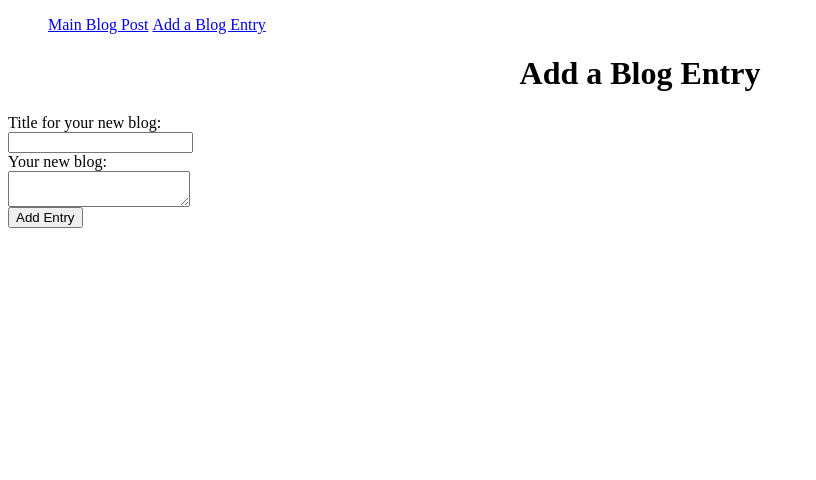
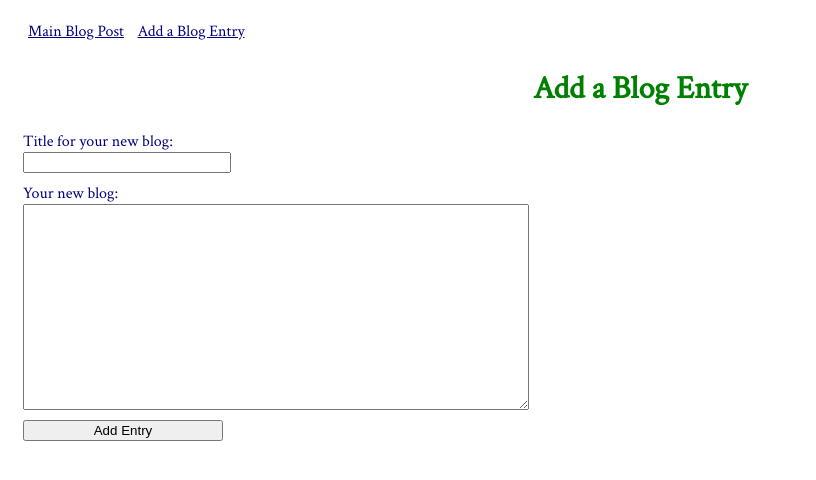
Before and after one commit to zholder/blogz, a Flask app: page /newpost in a window 1280 px wide. Shown: the top 480 px of the page, without its empty margins (0-816 px from the left). Run offline with Flask 2, Linux system fonts and the light colour scheme.

Commit message:
added basic css styling

```diff
--- a/static/css/styles.css
+++ b/static/css/styles.css
@@ -1,15 +1,47 @@
+body {
+    font-family: 'Crimson Text', serif;
+    padding: 0 15px;
+    color: navy;
+}
+
+ul {
+    padding: 0;
+}
 li {
     display: inline-block;
+    padding: 5px;
 }
 
 h1 {
     text-align: center;
+    color: green;
 }
 
 article {
-    border-bottom: 1px solid black;
+    border-bottom: 1px solid navy;
+}
+
+textarea {
+    width: 500px;
+    height: 200px;
+}
+
+label {
+    margin-bottom: 10px;
+}
+
+input {
+    width: 200px;
 }
 
 label, input, textarea{
     display: block;
 }
+
+.error {
+    color: red;
+}
+
+a, a:visited {
+    color: navy;
+}
--- a/templates/base.html
+++ b/templates/base.html
@@ -3,6 +3,7 @@
 <head>
     <title>{{title}}</title>
     <link rel="stylesheet" href="{{ url_for('static', filename='css/styles.css') }}">
+    <link href="https://fonts.googleapis.com/css?family=Crimson+Text" rel="stylesheet">
 </head>
 <body>
     <nav>
--- a/templates/blog.html
+++ b/templates/blog.html
@@ -1,8 +1,8 @@
 {% extends "base.html" %}
 
 {% block content %}
-    <h1>{{title}}</h1>
-        <article>
+    <article>
+        <h1>{{title}}</h1>
         <p>{{body}}</p>
-        </article>
+    </article>
 {% endblock %}
--- a/templates/index.html
+++ b/templates/index.html
@@ -2,13 +2,11 @@
 
 {% block content %}
 
-
     <h1>Build a Blog</h1>
-    <article>
         {% for blog in blogs: %}
+        <article>
             <h2><a href="./blog?id={{blog.id}}">{{blog.title}}</a></h2>
             <p>{{blog.body}}</p>
+        </article>
         {% endfor %}
-
-    </article>
 {% endblock %}
```
Also changed, not shown: 1 other file.
